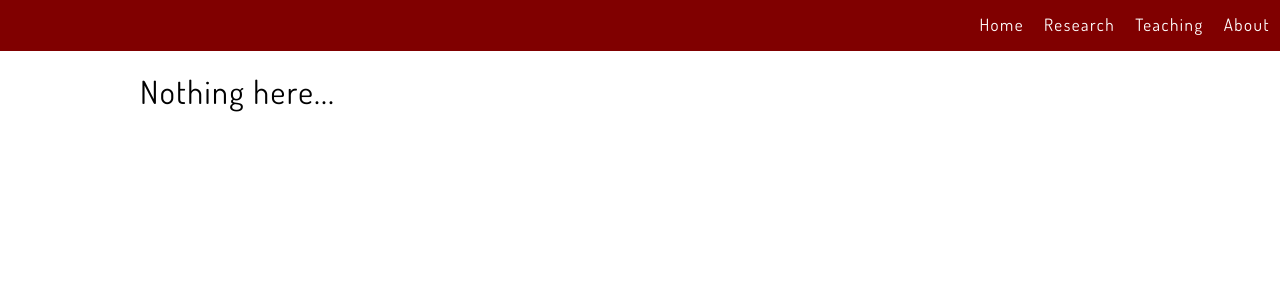
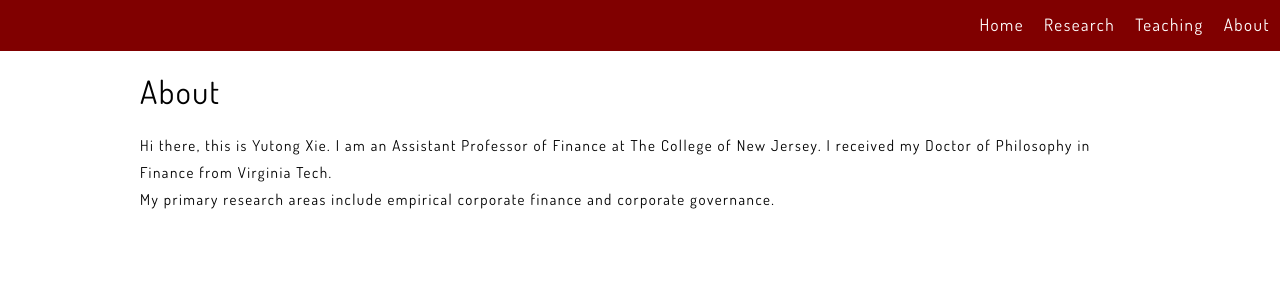
Before and after one commit to xieyutongcn/xieyutongcn.github.io, a Jekyll site: the page built from about.html, in a window 1280 px wide. Shown: the top 300 px of the page. Built offline with Jekyll 4.4.1, drawn with Linux system fonts in a browser that asks for light colours.

Commit message:
Update about.html

```diff
--- a/about.html
+++ b/about.html
@@ -4,6 +4,10 @@ layout: default
 
 <body>
     <div class="content">
-        <h1>Nothing here...</h1>
+        <h1>About</h1>
+        <dl>
+            <dt>Hi there, this is Yutong Xie. I am an Assistant Professor of Finance at The College of New Jersey. I received my Doctor of Philosophy in Finance from Virginia Tech.</dt>
+            <dt>My primary research areas include empirical corporate finance and corporate governance. </dt>
+        </dl>
     </div>
 </body>
```
